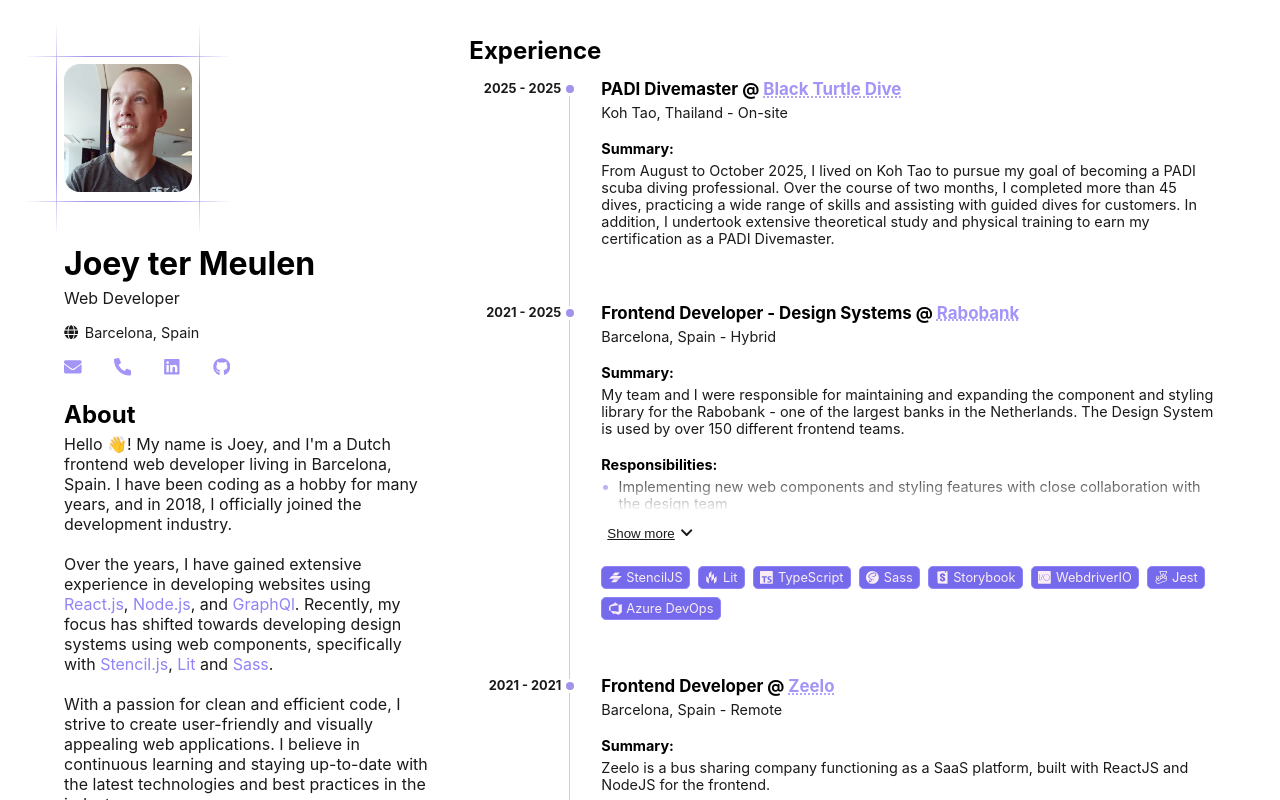
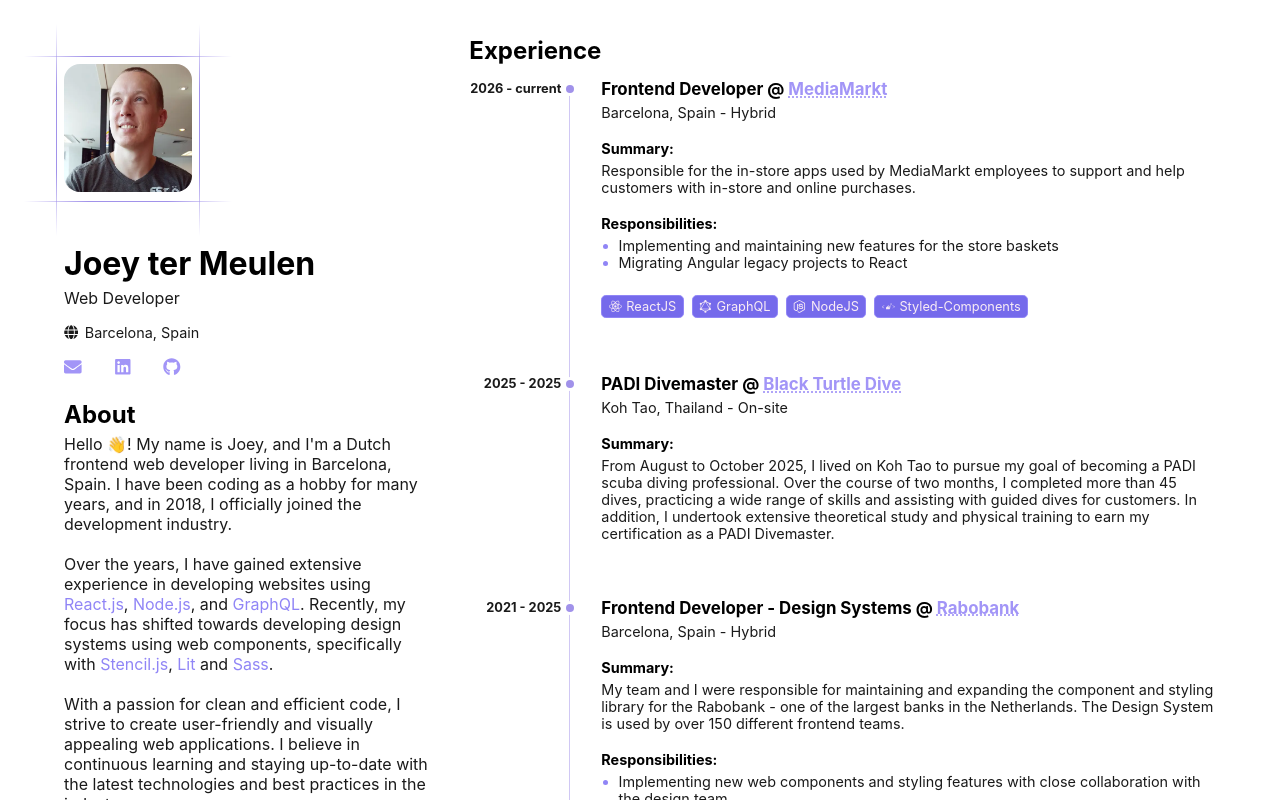
Before and after one commit to JtMeulen/portfolio-2024, a React (Vite) app: page / in a window 1280 px wide. Shown: the top 800 px of the page. Built offline with nearby package versions, Linux system fonts and the light colour scheme.

Commit message:
chore: update experience to include mediamarkt

```diff
--- a/public/data/experience.json
+++ b/public/data/experience.json
@@ -1,4 +1,19 @@
 [
+  {
+    "company": "MediaMarkt",
+    "url": "https://www.ceconomy-mms.com/en/ceconomy",
+    "position": "Frontend Developer",
+    "location": "Barcelona, Spain",
+    "type": "Hybrid",
+    "startYear": "2026",
+    "endYear": "current",
+    "summary": "Responsible for the in-store apps used by MediaMarkt employees to support and help customers with in-store and online purchases.",
+    "responsibilities": [
+      "Implementing and maintaining new features for the store baskets",
+      "Migrating Angular legacy projects to React"
+    ],
+    "stack": ["ReactJS", "GraphQL", "NodeJS", "Styled-Components"]
+  },
   {
     "company": "Black Turtle Dive",
     "url": "https://www.blackturtledive.com/",
--- a/src/components/About/About.tsx
+++ b/src/components/About/About.tsx
@@ -1,4 +1,4 @@
-import { FaEnvelope, FaGithub, FaGlobe, FaLinkedin, FaPhoneAlt } from 'react-icons/fa';
+import { FaEnvelope, FaGithub, FaGlobe, FaLinkedin } from 'react-icons/fa';
 
 import styles from './About.module.scss';
 
@@ -28,7 +28,7 @@
             <FaEnvelope />
           </a>
         </li>
-        <li>
+        {/* <li>
           <a
             href="tel:+34 606 650 423"
             title="Call Joey ter Meulen at +34 606 650 423"
@@ -37,7 +37,7 @@
           >
             <FaPhoneAlt />
           </a>
-        </li>
+        </li> */}
         <li>
           <a
             href="https://www.linkedin.com/in/joey-ter-meulen-205365120/"
@@ -68,7 +68,7 @@
         <br />
         <br />
         Over the years, I have gained extensive experience in developing websites using{' '}
-        <em>React.js</em>, <em>Node.js</em>, and <em>GraphQl</em>. Recently, my focus has shifted
+        <em>React.js</em>, <em>Node.js</em>, and <em>GraphQL</em>. Recently, my focus has shifted
         towards developing design systems using web components, specifically with{' '}
         <em>Stencil.js</em>, <em>Lit</em> and <em>Sass</em>.
         <br />
--- a/src/components/Experience/Experience.tsx
+++ b/src/components/Experience/Experience.tsx
@@ -1,4 +1,3 @@
-import { Collapsible } from '@/components/Collapsible/Collapsible';
 import { IconTag } from '@/components/IconTag/IconTag';
 import { useData } from '@/hooks/useData';
 
@@ -36,9 +35,7 @@
                 </p>
                 <h4>Summary:</h4>
                 <section>{experience.summary}</section>
-                {(experience.responsibilities || experience.achievements) && (
-                  <Collapsible>
-                    {experience.responsibilities && experience.responsibilities && (
+                {experience.responsibilities && (
                   <>
                     <h4>Responsibilities:</h4>
                     <ul className={styles.responsibilities}>
@@ -48,7 +45,7 @@
                     </ul>
                   </>
                 )}
-                    {experience.achievements && experience.achievements && (
+                {experience.achievements && (
                   <>
                     <h4>Achievements:</h4>
                     <ul className={styles.achievements}>
@@ -61,8 +58,7 @@
                     </ul>
                   </>
                 )}
-                  </Collapsible>
-                )}
+
                 {experience.stack && (
                   <ul className={styles.stack}>
                     {experience.stack.map((tech: string) => (
--- a/src/components/IconTag/IconTag.tsx
+++ b/src/components/IconTag/IconTag.tsx
@@ -8,6 +8,7 @@
   SiSass,
   SiStencil,
   SiStorybook,
+  SiStyledcomponents,
   SiTypescript,
   SiWebdriverio,
 } from 'react-icons/si';
@@ -26,6 +27,7 @@
   ReactJS: <SiReact />,
   NodeJS: <SiNodedotjs />,
   GraphQL: <SiGraphql />,
+  'Styled-Components': <SiStyledcomponents />,
 };
 
 export const IconTag = ({ name }: { name: string }) => {
```
Lines whose indentation alone changed are shown as unchanged.
